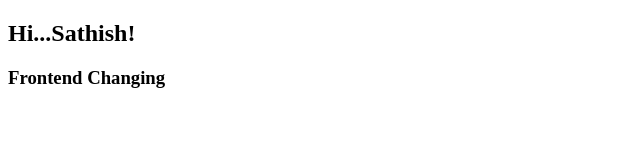
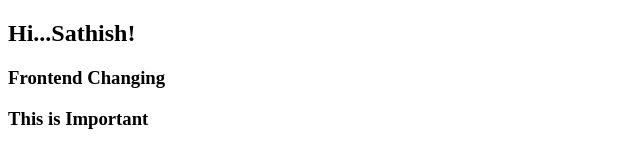
Before and after one commit to Sathishs246/samplerepo, a plain HTML site: page index.html in a window 1280 px wide. Shown: the whole page, without its empty margins (0-640 px from the left). Drawn offline with Linux system fonts and the light colour scheme.

Commit message:
!feat : added important

```diff
--- a/index.html
+++ b/index.html
@@ -8,5 +8,6 @@
 <body>
     <h2>Hi...Sathish!</h2>
     <h3>Frontend Changing</h3>
+    <h3>This is Important </h3>
 </body>
 </html>
```
